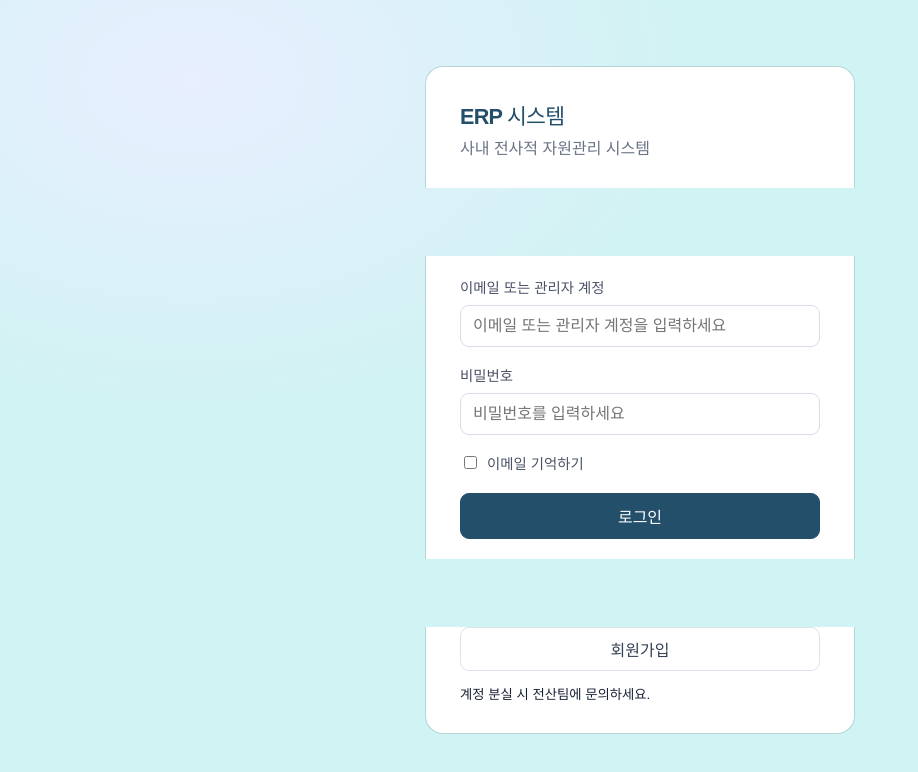
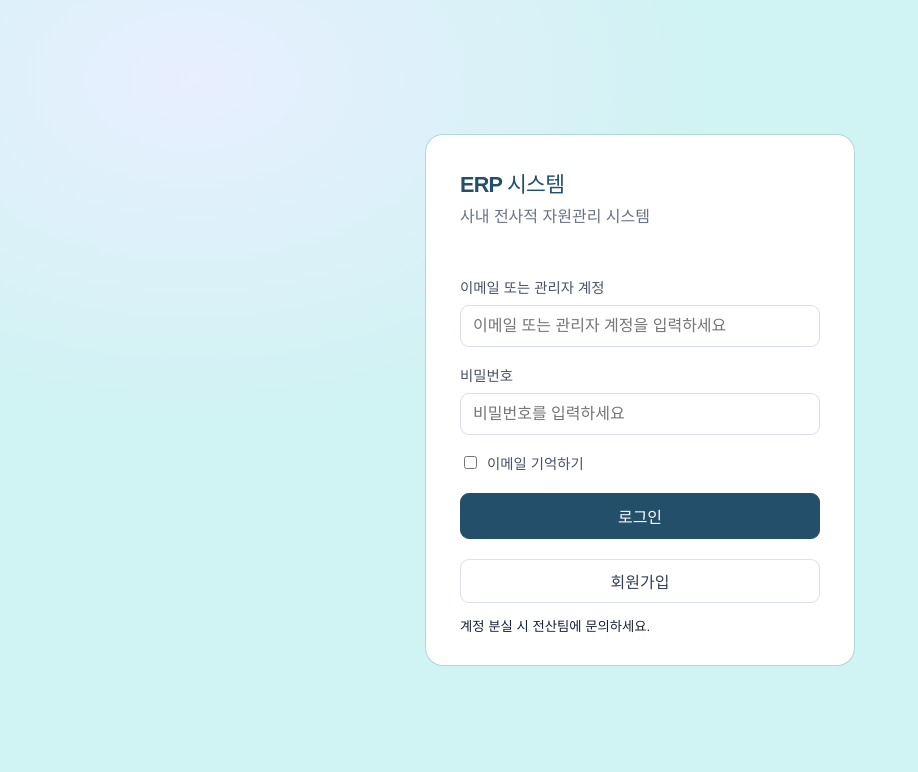
Before and after one commit to YooJunWoo-kor/Semiproject-group-2-, a React (Create React App) app in the folder frontend/: page / in a window 1280 px wide. Shown: the top 772 px of the page, without its empty margins (0-918 px from the left). Built offline with nearby package versions, Linux system fonts and the light colour scheme.

Commit message:
fix: keep login panels together within viewport

```diff
--- a/frontend/src/index.css
+++ b/frontend/src/index.css
@@ -83,7 +83,15 @@ table button { min-height: 32px; padding: 6px 10px; font-size: .82rem; }
 .main-content { width: min(1360px, calc(100% - 48px)); min-height: calc(100vh - 64px); margin: 0 auto !important; padding: 30px 0 56px; }
 
 /* 로그인 */
-.login-page { display: grid; min-height: 100vh; place-items: center; padding: 32px 20px; background: radial-gradient(ellipse at 15% 10%, #e8efff 0, transparent 34%), var(--color-canvas); }
+.login-page {
+  display: grid;
+  grid-template-rows: auto auto auto;
+  align-content: center;
+  justify-items: center;
+  min-height: 100vh;
+  padding: 32px 20px;
+  background: radial-gradient(ellipse at 15% 10%, #e8efff 0, transparent 34%), var(--color-canvas);
+}
 .login-page > header, .login-page > main, .login-page > footer { width: min(100%, 430px); }
 .login-page > header { padding: 32px 34px 10px; background: white; border: 1px solid var(--color-line); border-bottom: 0; border-radius: 18px 18px 0 0; }
 .login-page > header h2 { margin-bottom: 6px; color: var(--color-brand); }
@@ -258,19 +266,3 @@ table button { min-height: 32px; padding: 6px 10px; font-size: .82rem; }
 .link-button { min-height: auto; padding: 0; color: var(--color-brand); background: transparent; border: 0; }
 .erp-form, .detail-card { display: grid; gap: 18px; padding: 22px; background: #fbfcfc; border: 1px solid var(--color-line); border-radius: 12px; }
 .form-grid { display: grid; grid-template-columns: repeat(2, minmax(0, 1fr)); gap: 14px; }
-.button-row { display: flex; justify-content: flex-end; gap: 8px; }
-.danger-button { color: var(--color-danger); border-color: #f1cbd0; }
-.detail-card dl { display: grid; gap: 0; margin: 0; }
-.detail-card dl > div { display: grid; grid-template-columns: 140px 1fr; gap: 16px; padding: 13px 0; border-bottom: 1px solid var(--color-line); }
-.detail-card dt { color: var(--color-muted); font-weight: 700; }
-.detail-card dd { margin: 0; }
-.empty-state, .no-data { padding: 42px 20px; color: var(--color-muted); text-align: center; }
-.connection-status { margin: 16px 0; padding: 12px 14px; color: #305d56; background: var(--color-brand-soft); border: 1px solid #cce3de; border-radius: 10px; font-size: .9rem; }
-.connection-status.is-offline, .connection-status.is-error { color: #8a4d16; background: #fff7e8; border-color: #f0d7ad; }
-
-@media (max-width: 680px) {
-  .workspace-page { padding: 18px; }
-  .page-header, .filter-bar { align-items: stretch; flex-direction: column; }
-  .form-grid { grid-template-columns: 1fr; }
-  .detail-card dl > div { grid-template-columns: 1fr; gap: 5px; }
-}
```
